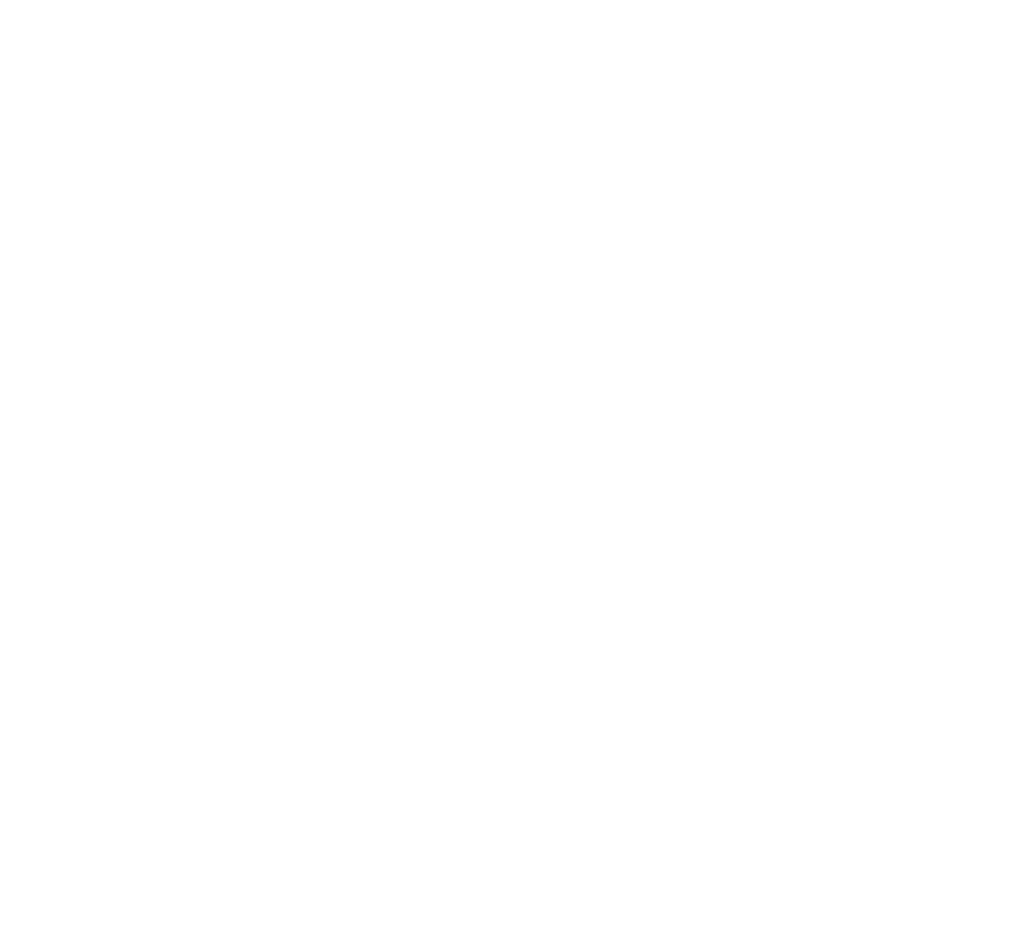
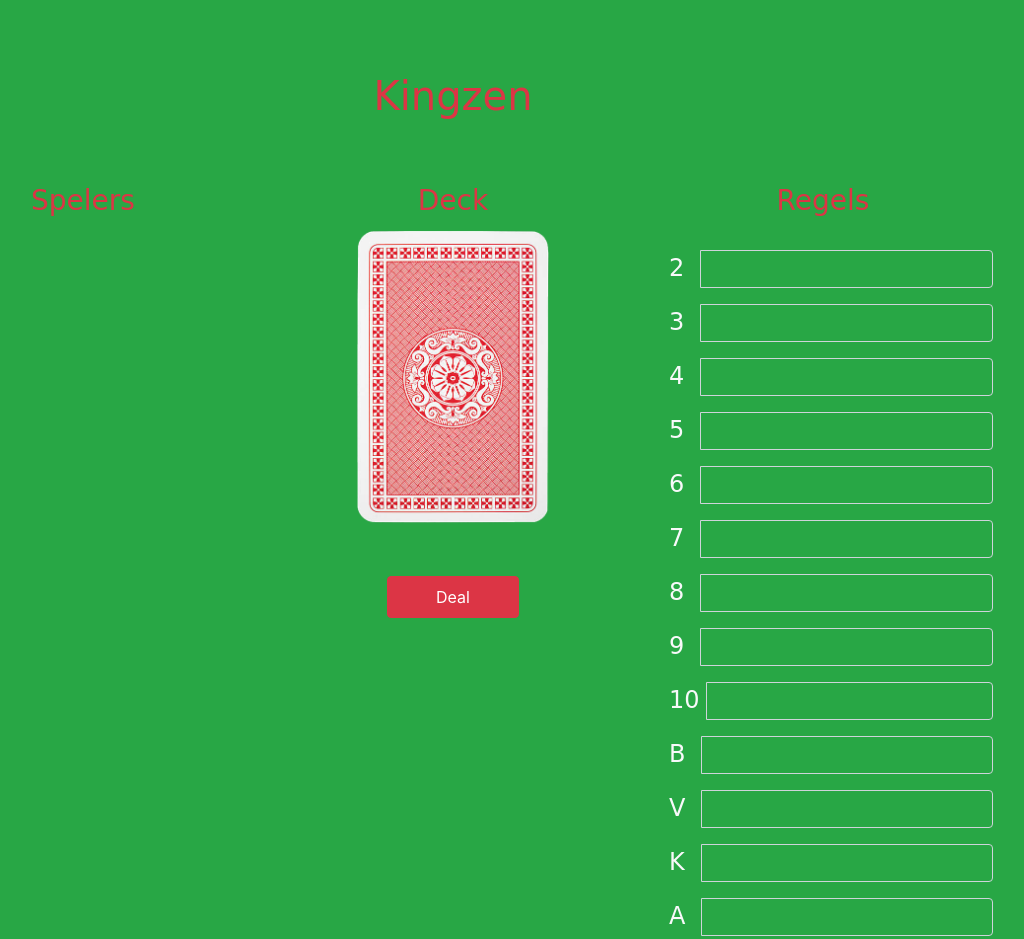
Before and after one commit to gridwork-nl/kingzenApp, a plain HTML site: page index.html in a window 1280 px wide. Shown: the whole page, without its empty margins (187-1211 px from the left). Before the commit the page ends 800 px from the top, so only its background shows below. Drawn offline with nearby package versions, Linux system fonts and the light colour scheme; a web font is replaced by a local one.

Commit message:
aanpassing regels

```diff
--- a/app.js
+++ b/app.js
@@ -0,0 +1,39 @@
+/*
+GAME FUNCTION:
+
+*/
+
+// Game Values
+let min = 0,
+ max = 5;
+
+
+
+// UI Elements
+const dealButton = document.querySelector('#deal-btn');
+
+
+// Card is dealt
+dealButton.addEventListener('click', function () {
+ let currentCard = getRandomNum(min, max)
+
+ function getRandomNum(min, max) {
+  return Math.floor(Math.random() * (max - min + 1) + min);
+ }
+ console.log(currentCard);
+ console.log(max);
+
+ max -= 1;
+
+ if (max === 0) {
+  location.reload();
+  browsingData.removeLocalStorage();
+ }
+})
+
+
+
+
+
+
+// Get winning number
--- a/index.html
+++ b/index.html
@@ -1,16 +1,83 @@
 <!DOCTYPE html>
 <html lang="en">
+
 <head>
- <meta charset="UTF-8">
- <meta name="viewport" content="width=device-width, initial-scale=1.0">
- <link rel="stylesheet" href="styles.css">
- <title>Kingzen</title>
+  <meta charset="UTF-8">
+  <meta name="viewport" content="width=device-width, initial-scale=1.0">
+  <link rel="stylesheet" href="https://stackpath.bootstrapcdn.com/bootstrap/4.5.0/css/bootstrap.min.css"
+    integrity="sha384-9aIt2nRpC12Uk9gS9baDl411NQApFmC26EwAOH8WgZl5MYYxFfc+NcPb1dKGj7Sk" crossorigin="anonymous">
+  <link href="https://fonts.googleapis.com/css2?family=Rye&display=swap" rel="stylesheet">
+  <link rel="stylesheet" href="styles.css">
+  <title>Kingzen</title>
 </head>
-<body>
+
+<body class="bg-success">
+  <embed src="./music/the-medieval-banquet.mp3" loop="true" autostart="true" width="2" height="0">
+  <h1 class="text-center p-5 text-danger">Kingzen</h1>
+  <div class="container-xl my-3 mx-auto">
+    <div class="row my-3 mx-auto text-center text-light">
+      <div class="col-md">
+        <h3 class="text-danger">Spelers</h3>
+      </div>
+      <div class="col-md d-flex flex-column">
+        <h3 class="text-danger">Deck</h3>
+        <img src="./img/card-bg.png" alt="" width="200px" class="mx-auto">
+        <button type="button" id="deal-btn" class="btn btn-danger mx-auto text-center px-5 py-2 m-5">Deal</button>
+      </div>
+      <!-- game rules -->
+      <div class="col-md">
+        <h3 class="text-danger pb-3">Regels</h3>
+        <div class="input-group d-flex justify-content-center align-items-center my-3">
+          <h4 class="my-auto mx-3">2</h4><input type="text" class="form-control bg-success">
+        </div>
+        <div class="input-group d-flex justify-content-center align-items-center my-3">
+          <h4 class="my-auto mx-3">3</h4><input type="text" class="form-control bg-success">
+        </div>
+        <div class="input-group d-flex justify-content-center align-items-center my-3">
+          <h4 class="my-auto mx-3">4</h4><input type="text" class="form-control bg-success">
+        </div>
+        <div class="input-group d-flex justify-content-center align-items-center my-3">
+          <h4 class="my-auto mx-3">5</h4><input type="text" class="form-control bg-success">
+        </div>
+        <div class="input-group d-flex justify-content-center align-items-center my-3">
+          <h4 class="my-auto mx-3">6</h4><input type="text" class="form-control bg-success">
+        </div>
+        <div class="input-group d-flex justify-content-center align-items-center my-3">
+          <h4 class="my-auto mx-3">7</h4><input type="text" class="form-control bg-success">
+        </div>
+        <div class="input-group d-flex justify-content-center align-items-center my-3">
+          <h4 class="my-auto mx-3">8</h4><input type="text" class="form-control bg-success">
+        </div>
+        <div class="input-group d-flex justify-content-center align-items-center my-3">
+          <h4 class="my-auto mx-3">9</h4><input type="text" class="form-control bg-success">
+        </div>
+        <div class="input-group d-flex justify-content-center align-items-center my-3">
+          <h4 class="my-auto" id="rule-10">10</h4><input type="text" class="form-control bg-success">
+        </div>
+        <div class="input-group d-flex justify-content-center align-items-center my-3">
+          <h4 class="my-auto mx-3">B</h4><input type="text" class="form-control bg-success">
+        </div>
+        <div class="input-group d-flex justify-content-center align-items-center my-3">
+          <h4 class="my-auto mx-3">V</h4><input type="text" class="form-control bg-success">
+        </div>
+        <div class="input-group d-flex justify-content-center align-items-center my-3">
+          <h4 class="my-auto mx-3">K</h4><input type="text" class="form-control bg-success">
+        </div>
+        <div class="input-group d-flex justify-content-center align-items-center my-3">
+          <h4 class="my-auto mx-3">A</h4><input type="text" class="form-control bg-success">
+        </div>
+      </div>
+      <!-- end of game rules -->
+    </div>
+    <div class="row">
+
+    </div>
+  </div>
 
 
 
 
- <script src="app.js"></script>
+  <script src="app.js"></script>
 </body>
+
 </html>
--- a/styles.css
+++ b/styles.css
@@ -0,0 +1,13 @@
+h1,
+h2,
+h3,
+h4,
+h5,
+h6 {
+ font-family: 'Rye', cursive;
+}
+
+#rule-10 {
+ margin-right: 0.4rem;
+ margin-left: 1rem;
+}
```
Also changed, not shown: img/card-bg.png (added), 1 other file.
